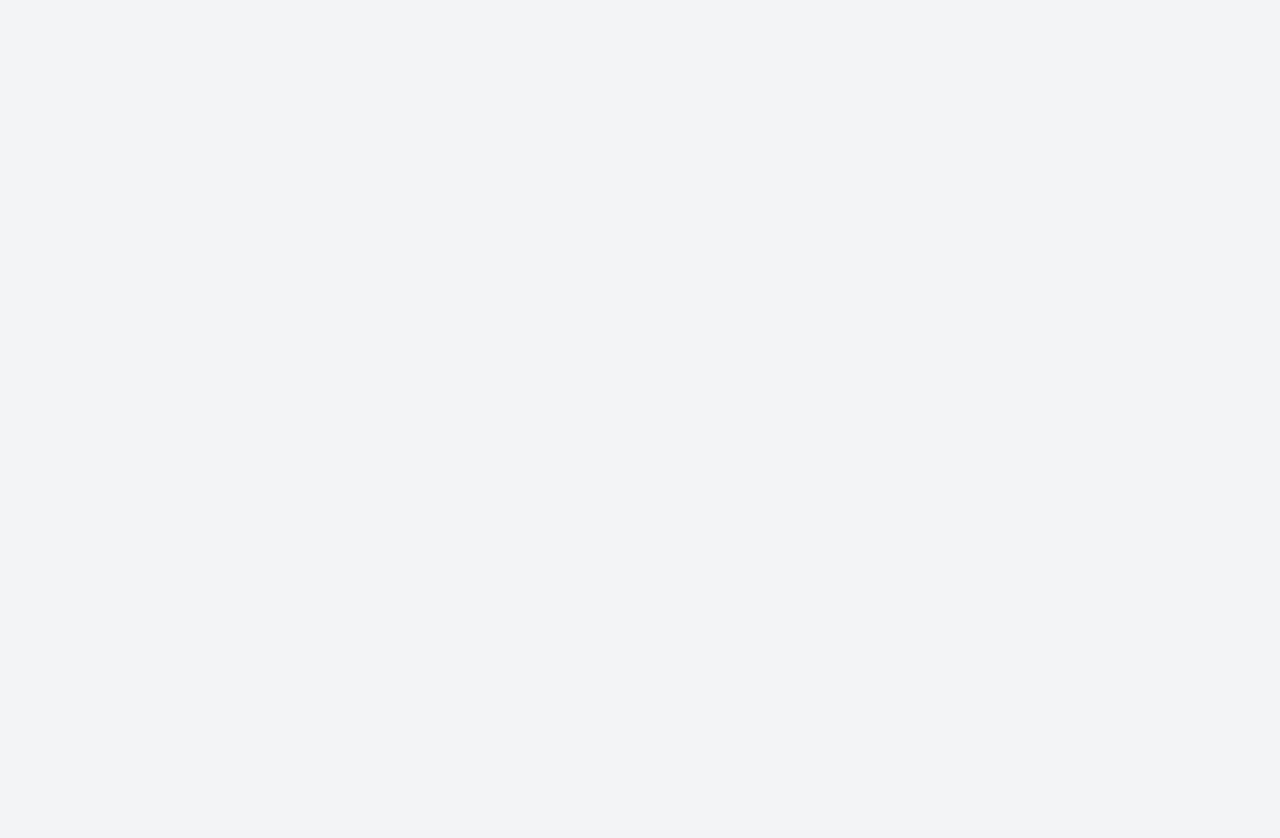
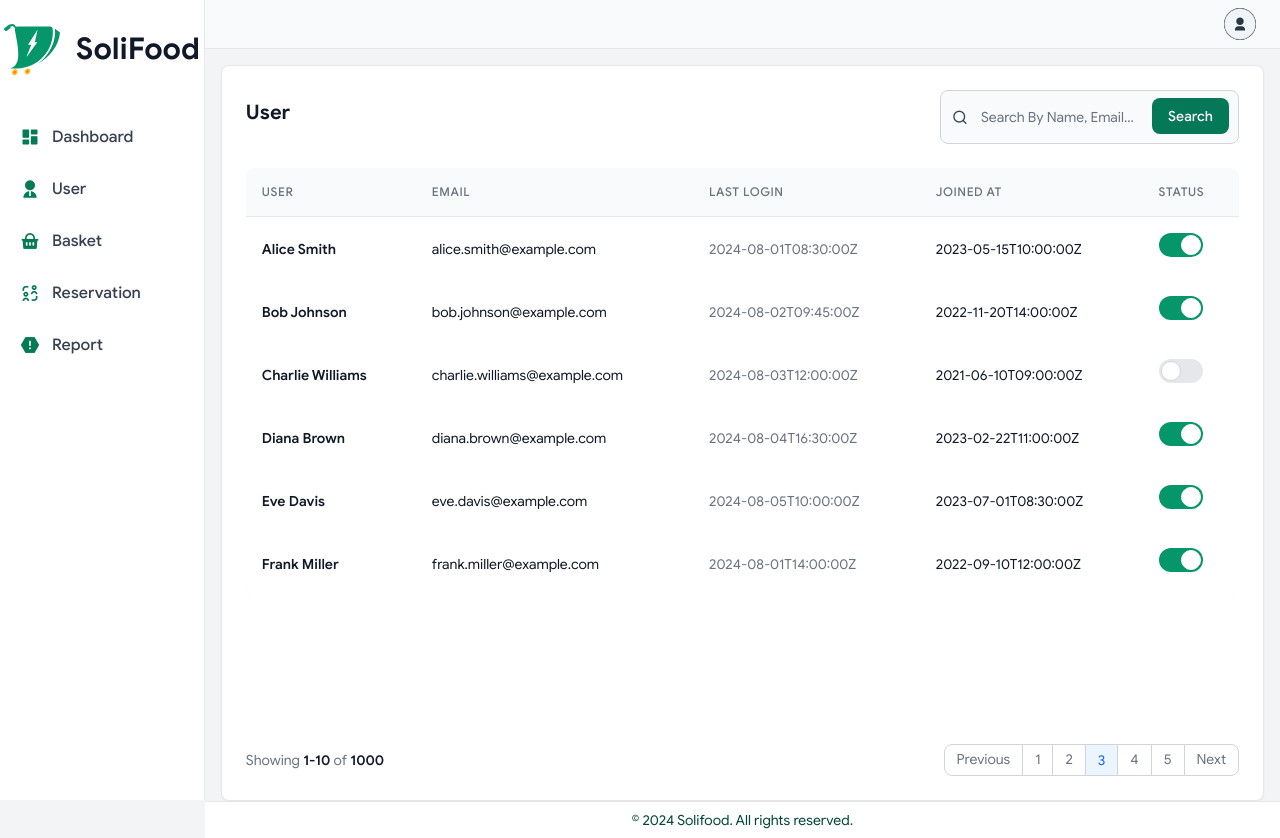
Before and after one commit to ElhoubeBrahim/ai-for-impact-hackathon-solifood, an Angular app in the folder dashboard/: page /user in a window 1280 px wide. Before the commit this address led to /. Before the commit the page ends 800 px from the top, so only its background shows below. Built offline with nearby package versions, Linux system fonts and the light colour scheme.

Commit message:
dashboard: implemment user page

```diff
--- a/dashboard/src/app/app.routes.ts
+++ b/dashboard/src/app/app.routes.ts
@@ -1,13 +1,14 @@
 import { Routes } from '@angular/router';
 import { AdminComponent } from './layout/admin/admin.component';
 import { DashboardComponent } from './features/dashboard/dashboard.component';
+import { UserComponent } from './features/user/user.component';
 import { BasketComponent } from './features/basket/basket.component';
 
 
 export const routes: Routes = [
     {path: '', component:AdminComponent, children:[
         {path:'',component:DashboardComponent},
-        {path:'basket',component:BasketComponent},
-
+        {path:'user',component:UserComponent},
+        {path:'basket',component:BasketComponent}
     ]}
 ];
--- /dev/null
+++ b/dashboard/src/app/features/user/user.component.html
@@ -0,0 +1,131 @@
+<div
+  class="p-4 mt-4 mx-4 bg-white border border-gray-200 rounded-lg shadow-sm dark:border-gray-700 sm:p-6 dark:bg-gray-800">
+  <div class="items-center justify-between lg:flex">
+    <div class="mb-4 lg:mb-0">
+      <h3 class="mb-2 text-xl font-bold text-gray-900 dark:text-white">
+        User
+      </h3>
+    </div>
+    <div class="items-center sm:flex">
+    </div>
+    <div class="relative">
+      <div class="absolute inset-y-0 start-0 flex items-center ps-3 pointer-events-none">
+        <i class="ri-search-line"></i>
+      </div>
+      <input type="search" id="default-search" [(ngModel)]="search"
+        class="block w-full min-w-[20vw] p-4 ps-10 text-sm text-gray-900 border border-gray-300 rounded-lg bg-gray-50 focus:ring-primary-500 focus:border-primary-500 dark:bg-gray-700 dark:border-gray-600 dark:placeholder-gray-400 dark:text-white dark:focus:ring-primary-500 dark:focus:border-primary-500"
+        placeholder="Search By Name, Email..." required />
+      <button type="submit" (click)="filterDemands()"
+        class="text-white absolute end-2.5 bottom-2.5 bg-primary-700 hover:bg-primary-800 focus:ring-4 focus:outline-none focus:ring-primary-300 font-medium rounded-lg text-sm px-4 py-2 dark:bg-primary-600 dark:hover:bg-primary-700 dark:focus:ring-primary-800">Search</button>
+    </div>
+  </div>
+  <div class="flex min-h-[70vh] flex-col mt-6">
+    <div class="overflow-x-auto rounded-lg">
+      <div class="inline-block min-w-full align-middle">
+        <div class="overflow-hidden shadow sm:rounded-lg">
+          <table class="min-w-full divide-y divide-gray-200 dark:divide-gray-600">
+            <thead class="bg-gray-50 dark:bg-gray-700">
+              <tr>
+                <th scope="col"
+                  class="p-4 text-xs font-medium tracking-wider text-left text-gray-500 uppercase dark:text-white">
+                  User
+                </th>
+                <th scope="col"
+                  class="p-4 text-xs font-medium tracking-wider text-left text-gray-500 uppercase dark:text-white">
+                  email
+                </th>
+                <th scope="col"
+                  class="p-4 text-xs font-medium tracking-wider text-left text-gray-500 uppercase dark:text-white">
+                  Last Login
+                </th>
+                <th scope="col"
+                  class="p-4 text-xs font-medium tracking-wider text-left text-gray-500 uppercase dark:text-white">
+                  Joined At
+                </th>
+                <th scope="col"
+                  class="p-4 text-xs font-medium tracking-wider text-left text-gray-500 uppercase dark:text-white">
+                  Status
+                </th>
+              </tr>
+            </thead>
+            <tbody class="bg-white dark:bg-gray-800">
+              @if (loading) {
+                <app-loading content="Loading Users ..." />
+                } @else if (user.length > 0) {
+                  @for (item of users | async; track $index) {
+                    <tr>
+                      <td scope="col" class="p-4 text-sm font-semibold text-gray-900 whitespace-nowrap dark:text-white">
+                        {{ item.firstName }} {{ item.lastName }}
+                      </td>
+                      <td scope="col" class="p-4 text-sm font-normal text-gray-900 whitespace-nowrap dark:text-white">
+                        {{ item.email }}
+                      </td>
+                      <td scope="col" class="p-4 text-sm font-normal text-gray-500 whitespace-nowrap dark:text-gray-400">
+                        {{ item.lastLogin }}
+                      </td>
+                      <td scope="col" class="p-4 text-sm font-normal text-gray-900 whitespace-nowrap dark:text-white">
+                        {{ item.joinedAt }}
+                      </td>
+                      <td scope="col" class="p-4 whitespace-nowrap">
+                        <label class="inline-flex items-center cursor-pointer">
+                          <input type="checkbox" class="sr-only peer" [checked]="!item.blocked">
+                          <div
+                            class="relative w-11 h-6 bg-gray-200 rounded-full peer peer-focus:ring-4 peer-focus:ring-primary-300 dark:peer-focus:ring-primary-800 dark:bg-gray-700 peer-checked:after:translate-x-full rtl:peer-checked:after:-translate-x-full peer-checked:after:border-white after:content-[''] after:absolute after:top-0.5 after:start-[2px] after:bg-white after:border-gray-300 after:border after:rounded-full after:h-5 after:w-5 after:transition-all dark:border-gray-600 peer-checked:bg-primary-600">
+                          </div>
+                        </label>
+                      </td>
+                    </tr>
+                    }
+                  @if (usersLoading) {
+                  <div class="flex justify-center items-center p-4">
+                    <div class="animate-spin">
+                      <i class="ri-loader-4-line"></i>
+                    </div>
+                  </div>
+                  }
+                } @else {
+                <app-no-data icon="ri-user-fill" message="No Users found" />
+                }
+            </tbody>
+          </table>
+        </div>
+      </div>
+    </div>
+  </div>
+
+  <nav class="flex items-center flex-column flex-wrap md:flex-row justify-between pt-4" aria-label="Table navigation">
+    <span class="text-sm font-normal text-gray-500 mb-4 md:mb-0 block w-full md:inline md:w-auto">Showing
+      <span class="font-semibold text-gray-900 dark:text-white">1-10</span> of
+      <span class="font-semibold text-gray-900 dark:text-white">1000</span></span>
+    <ul class="inline-flex -space-x-px rtl:space-x-reverse text-sm h-8">
+      <li>
+        <a href="#"
+          class="flex items-center justify-center px-3 h-8 ms-0 leading-tight text-gray-500 bg-white border border-gray-300 rounded-s-lg hover:bg-gray-100 hover:text-gray-700 dark:hover:bg-gray-700 dark:hover:text-white">Previous</a>
+      </li>
+      <li>
+        <a href="#"
+          class="flex items-center justify-center px-3 h-8 leading-tight text-gray-500 bg-white border border-gray-300 hover:bg-gray-100 hover:text-gray-700 dark:hover:bg-gray-700 dark:hover:text-white">1</a>
+      </li>
+      <li>
+        <a href="#"
+          class="flex items-center justify-center px-3 h-8 leading-tight text-gray-500 bg-white border border-gray-300 hover:bg-gray-100 hover:text-gray-700 dark:hover:bg-gray-700 dark:hover:text-white">2</a>
+      </li>
+      <li>
+        <a href="#" aria-current="page"
+          class="flex items-center justify-center px-3 h-8 text-blue-600 border border-gray-300 bg-blue-50 hover:bg-blue-100 hover:text-blue-700 dark:border-gray-700 dark:text-white">3</a>
+      </li>
+      <li>
+        <a href="#"
+          class="flex items-center justify-center px-3 h-8 leading-tight text-gray-500 bg-white border border-gray-300 hover:bg-gray-100 hover:text-gray-700 dark:hover:bg-gray-700 dark:hover:text-white">4</a>
+      </li>
+      <li>
+        <a href="#"
+          class="flex items-center justify-center px-3 h-8 leading-tight text-gray-500 bg-white border border-gray-300 hover:bg-gray-100 hover:text-gray-700 dark:hover:bg-gray-700 dark:hover:text-white">5</a>
+      </li>
+      <li>
+        <a href="#"
+          class="flex items-center justify-center px-3 h-8 leading-tight text-gray-500 bg-white border border-gray-300 rounded-e-lg hover:bg-gray-100 hover:text-gray-700 dark:hover:bg-gray-700 dark:hover:text-white">Next</a>
+      </li>
+    </ul>
+  </nav>
+</div>
--- /dev/null
+++ b/dashboard/src/app/features/user/user.component.ts
@@ -0,0 +1,52 @@
+import { CommonModule } from '@angular/common';
+import { Component, inject, OnInit } from '@angular/core';
+import { FormsModule } from '@angular/forms';
+import { RouterLink, RouterModule } from '@angular/router';
+import { initFlowbite } from 'flowbite';
+import { Observable, of } from 'rxjs';
+import { HttpService } from '../../core/services/http.service';
+import { User } from '../../core/model/user';
+import { LoadingComponent } from '../../shared/page/loading/loading.component';
+import { NoDataComponent } from '../../shared/component/no-data/no-data.component';
+
+@Component({
+  selector: 'app-user',
+  standalone: true,
+  imports: [
+    RouterModule,
+    RouterLink,
+    CommonModule,
+    FormsModule,
+    LoadingComponent,
+    NoDataComponent
+  ],
+  templateUrl: './user.component.html'
+})
+export class UserComponent implements OnInit {
+
+  http = inject(HttpService);
+
+  user: User[] = []
+  users!: Observable<User[]>
+  search: string = ''
+
+  endReached = false;
+  usersLoading = false;
+  loading = false;
+
+  ngOnInit(): void {
+    initFlowbite();
+    this.http.get<User>("/data/users.json").subscribe((data:any) => {
+      this.user = data
+      this.users = of(data)
+    })
+  }
+
+  filterDemands() {
+    console.log(this.search);
+
+    this.users = of(
+      this.user.filter((user: User) =>  user.firstName.includes(this.search.replace(' ', '')) || user.lastName.includes(this.search.replace(' ', '')) || user.email.includes(this.search.replace(' ', ''))  || (user.firstName+' '+user.lastName).includes(this.search))
+    )
+  }
+}
```
